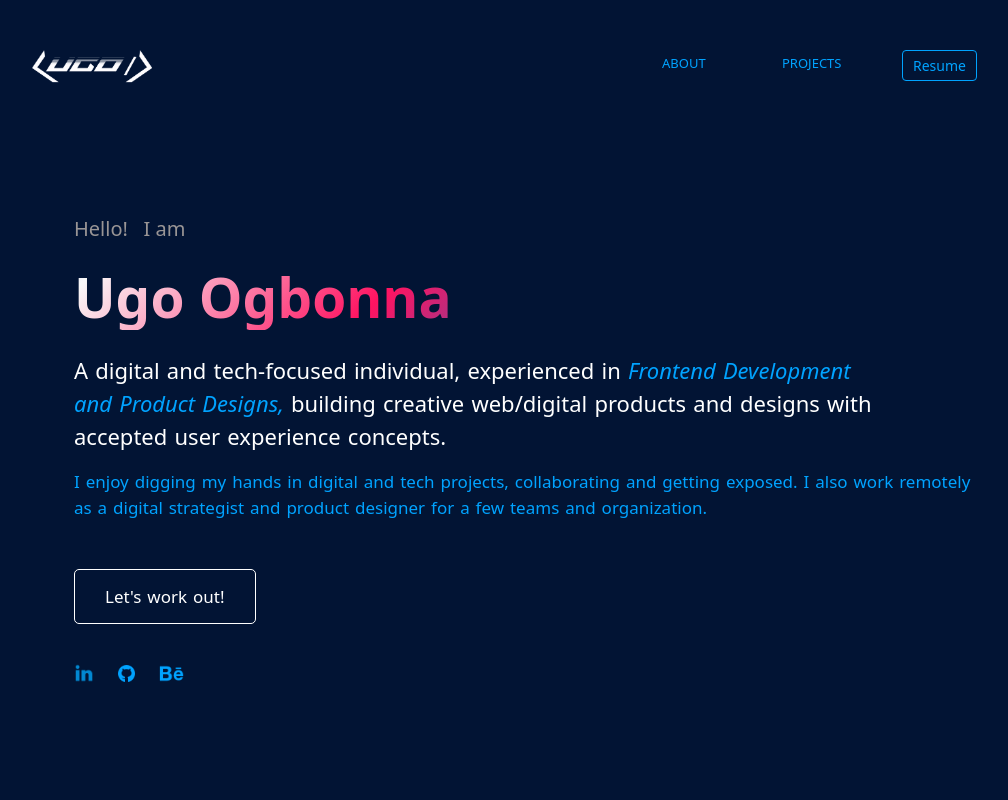
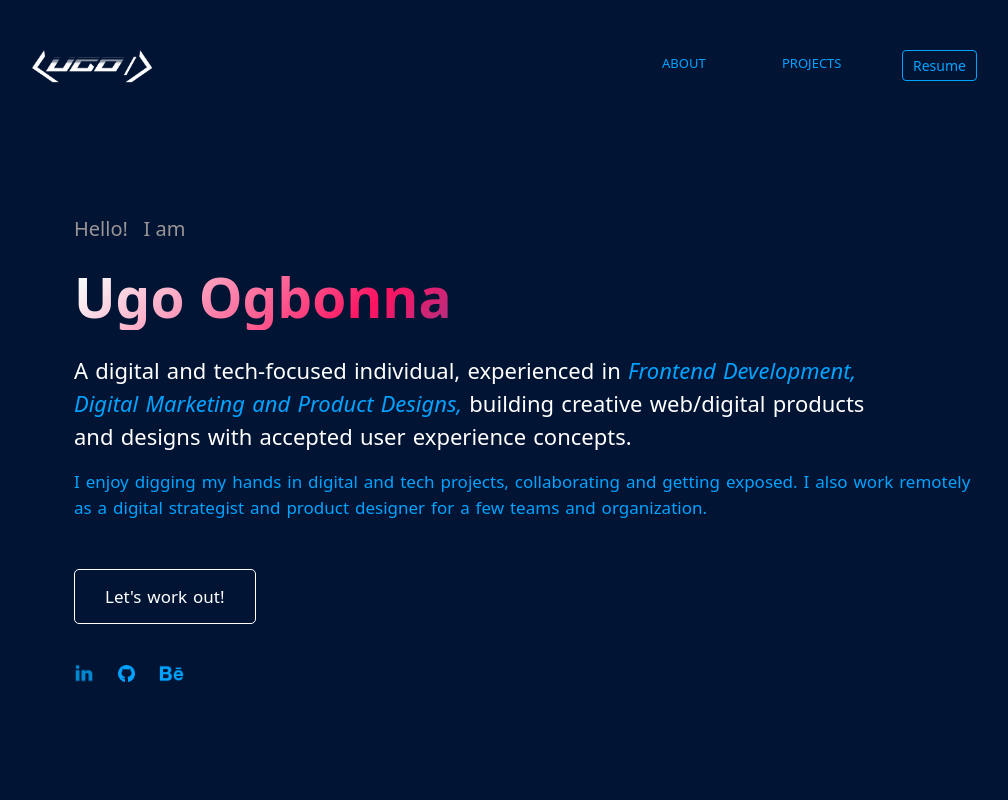
Before and after one commit to emmich/myself, a React (Create React App) app: page / in a window 1280 px wide. Shown: the top 800 px of the page, without its empty margins (108-1116 px from the left). Built offline with nearby package versions, Linux system fonts and the light colour scheme; a web font is replaced by a local one.

Commit message:
cv updated

```diff
--- a/src/components/Header.js
+++ b/src/components/Header.js
@@ -5,7 +5,7 @@ import '../styles/Header.css'
 export default function Header() {
   const onButtonClick = () => {
     // using Java Script method to get PDF file
-    fetch('UgohCV.pdf').then(response => {
+    fetch('UgoCV2024.pdf').then(response => {
         response.blob().then(blob => {
             // Creating new object of PDF file
             const fileURL = window.URL.createObjectURL(blob);
--- a/src/components/Main.js
+++ b/src/components/Main.js
@@ -8,7 +8,7 @@ const Main = () => {
                 <div className="section_one">
                     <h2>Hello! &nbsp; I am</h2>
                     <h1 className="animate-character">ugo ogbonna</h1>
-                    <p className="subhead mt-3">A digital and tech-focused individual, experienced in <span><i>Frontend Development and Product Designs, </i></span>
+                    <p className="subhead mt-3">A digital and tech-focused individual, experienced in <span><i>Frontend Development, Digital Marketing and Product Designs, </i></span>
                      building creative web/digital products and designs with accepted user experience concepts. </p>
                     <p className="moresub">I enjoy digging my hands in digital and tech projects, collaborating and getting exposed. I also work remotely as a digital strategist and product designer for a few teams and organization.</p>
                     <br /> <br />
```
Also changed, not shown: 1 other file (tests, documents, lock files or other folders).
